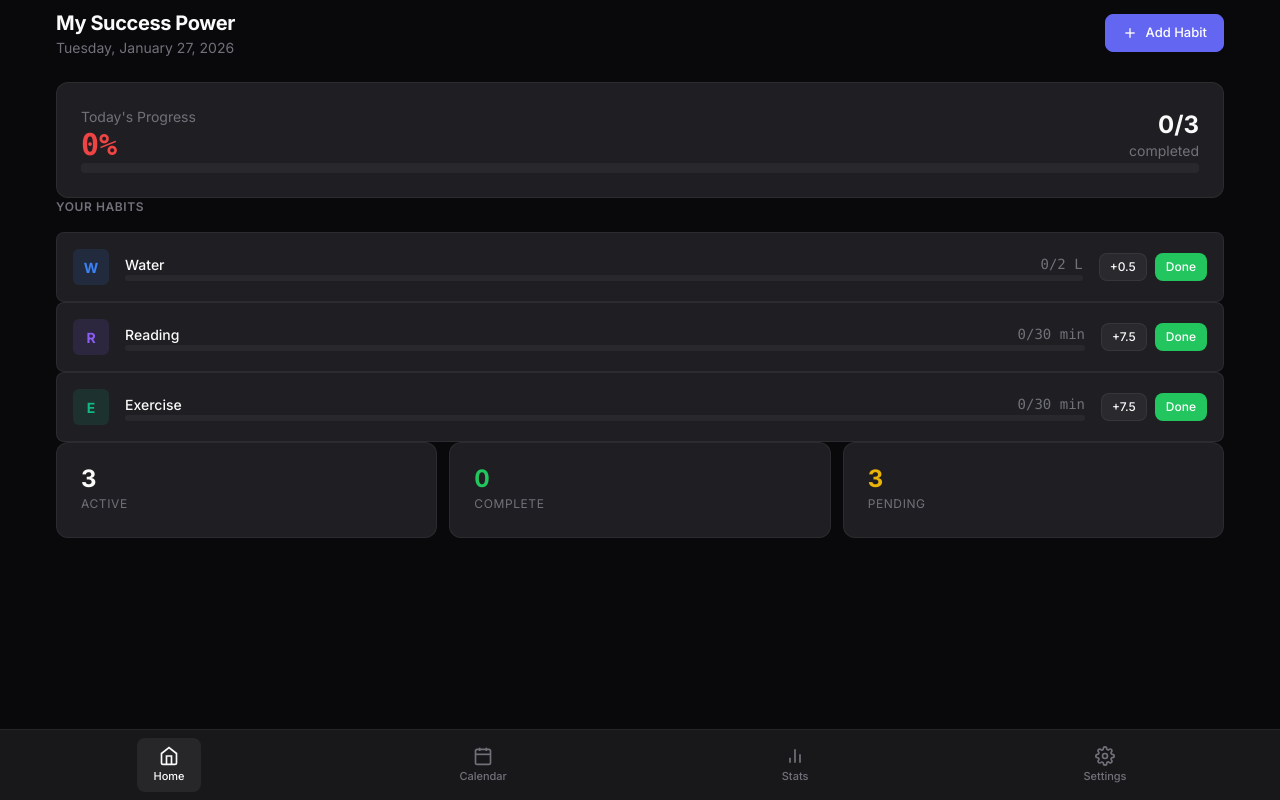
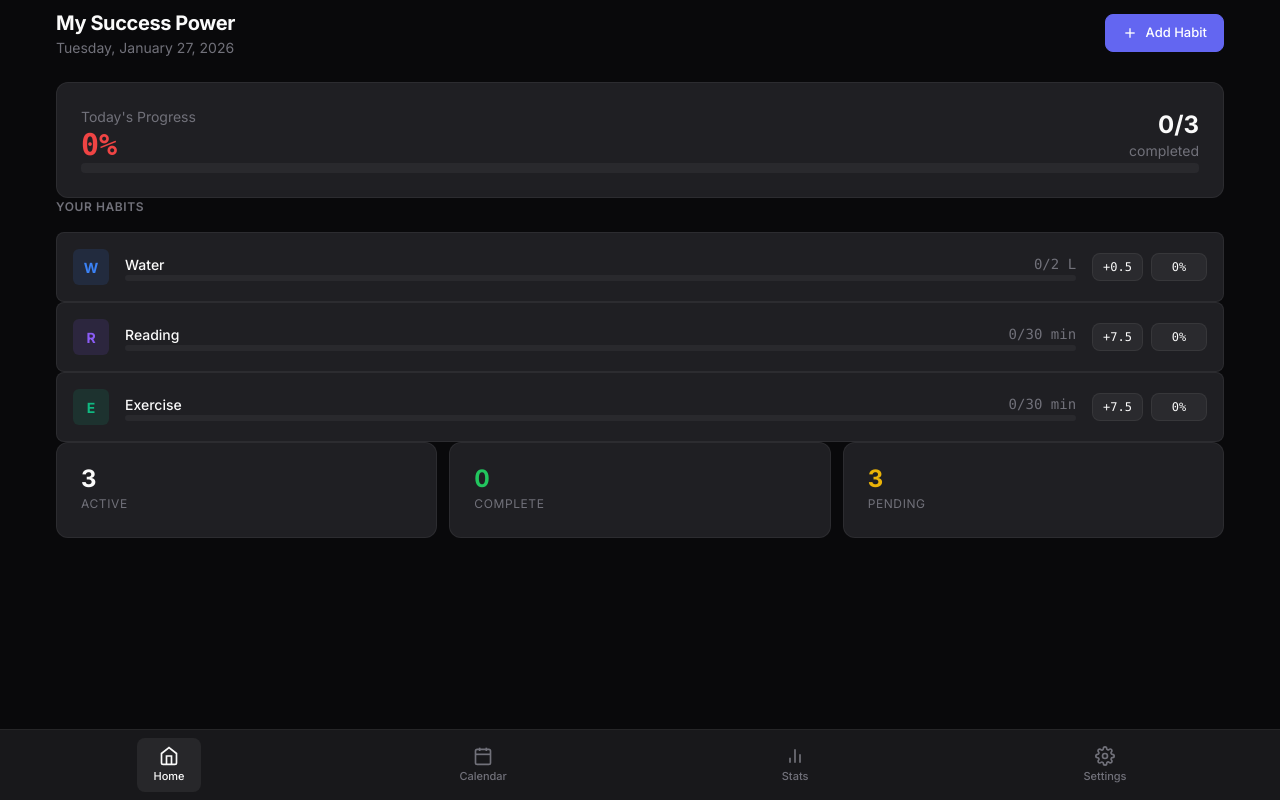
Before and after one commit to Adirdan1/msp, a Next.js app: page / in a window 1280 px wide. Built offline with nearby package versions, Linux system fonts and the light colour scheme.

Commit message:
Add pop animation and elegant checkmark to habit buttons

```diff
--- a/src/app/globals.css
+++ b/src/app/globals.css
@@ -749,6 +749,24 @@ body {
   animation: slideUp var(--transition-slow);
 }
 
+@keyframes pop {
+  0% {
+    transform: scale(1);
+  }
+
+  50% {
+    transform: scale(1.15);
+  }
+
+  100% {
+    transform: scale(1);
+  }
+}
+
+.animate-pop {
+  animation: pop 0.3s cubic-bezier(0.175, 0.885, 0.32, 1.275);
+}
+
 /* ========================================
    Utilities
    ======================================== */
--- a/src/app/page.tsx
+++ b/src/app/page.tsx
@@ -137,38 +137,39 @@ export default function HomePage() {
                 </div>
 
                 <div className="flex items-center gap-2">
-                  {!habit.isCompleted ? (
-                    <>
+                  {!habit.isCompleted && (
                     <button
                       onClick={() => logProgress(habit.id, habit.target / 4)}
-                        className="btn btn-sm btn-secondary"
+                      className="btn btn-sm btn-secondary font-mono"
+                      title={`Add ${(habit.target / 4).toFixed(1)}`}
                     >
                       +{(habit.target / 4).toFixed(1)}
                     </button>
+                  )}
+
                   <button
-                        onClick={() => quickComplete(habit.id)}
-                        className="btn btn-sm btn-success"
-                      >
-                        Done
-                      </button>
-                    </>
-                  ) : (
-                    <span
-                      className="btn btn-sm text-white font-mono font-bold"
+                    onClick={() => !habit.isCompleted && quickComplete(habit.id)}
+                    className={`btn btn-sm font-mono font-bold animate-pop ${habit.percentage < 50 && !habit.isCompleted ? 'btn-secondary' : ''}`}
+                    key={`${habit.id}-${Math.round(habit.percentage)}`}
                     style={{
-                        pointerEvents: 'none',
                       background: habit.percentage >= 100
                         ? 'var(--color-success)'
                         : habit.percentage >= 50
                           ? 'var(--color-warning)'
-                            : 'var(--color-danger)',
-                        minWidth: '52px',
-                        textAlign: 'center'
+                          : undefined,
+                      color: habit.percentage >= 50 ? 'white' : undefined,
+                      minWidth: '56px',
+                      pointerEvents: habit.isCompleted ? 'none' : 'auto'
                     }}
                   >
-                      {Math.round(habit.percentage)}%
-                    </span>
+                    {habit.percentage >= 100 ? (
+                      <svg width="18" height="18" viewBox="0 0 24 24" fill="none" stroke="currentColor" strokeWidth="3" className="animate-pop">
+                        <polyline points="20,6 9,17 4,12" />
+                      </svg>
+                    ) : (
+                      `${Math.round(habit.percentage)}%`
                     )}
+                  </button>
                 </div>
               </div>
             ))}
```
Lines whose indentation alone changed are shown as unchanged.
